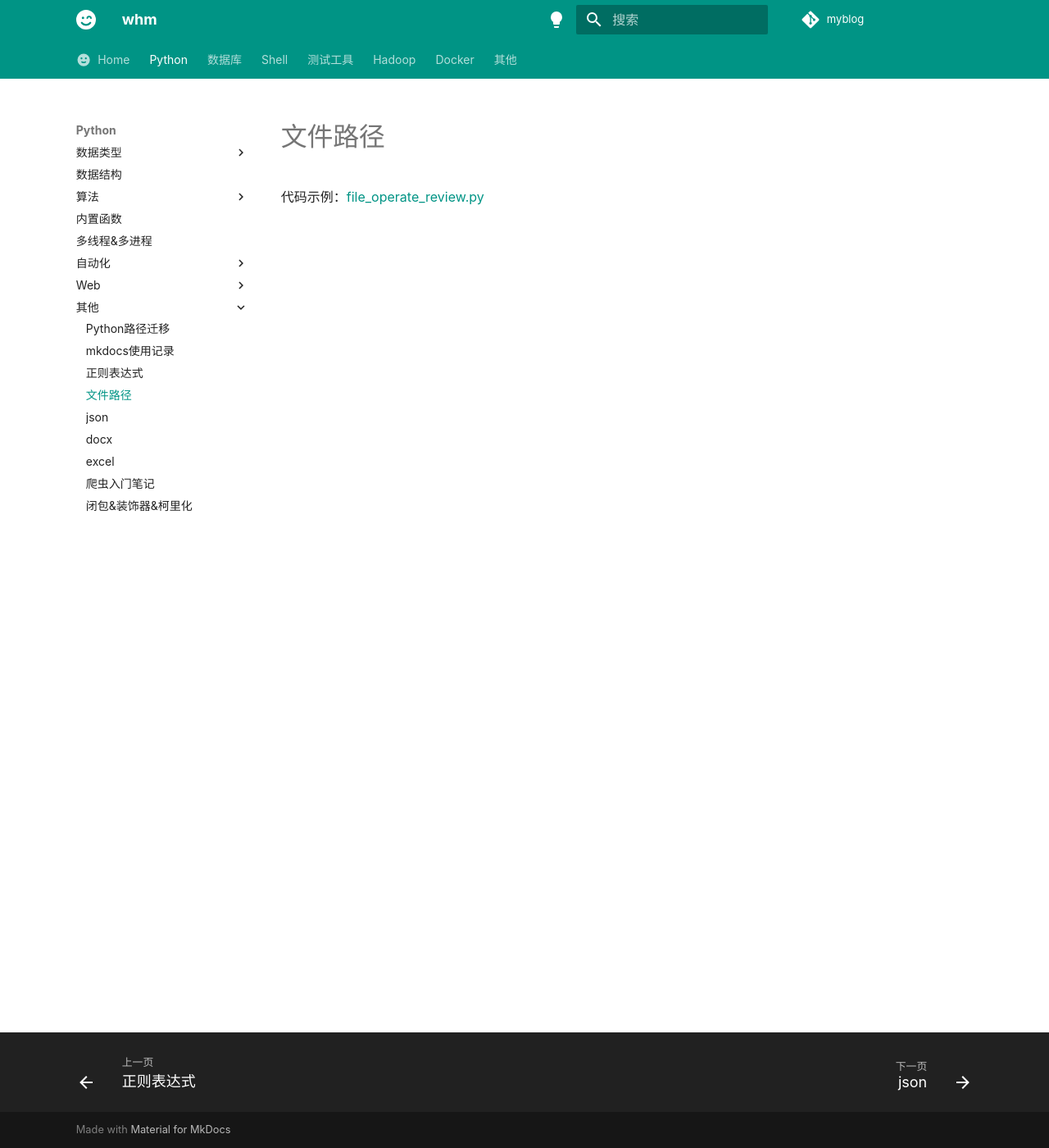
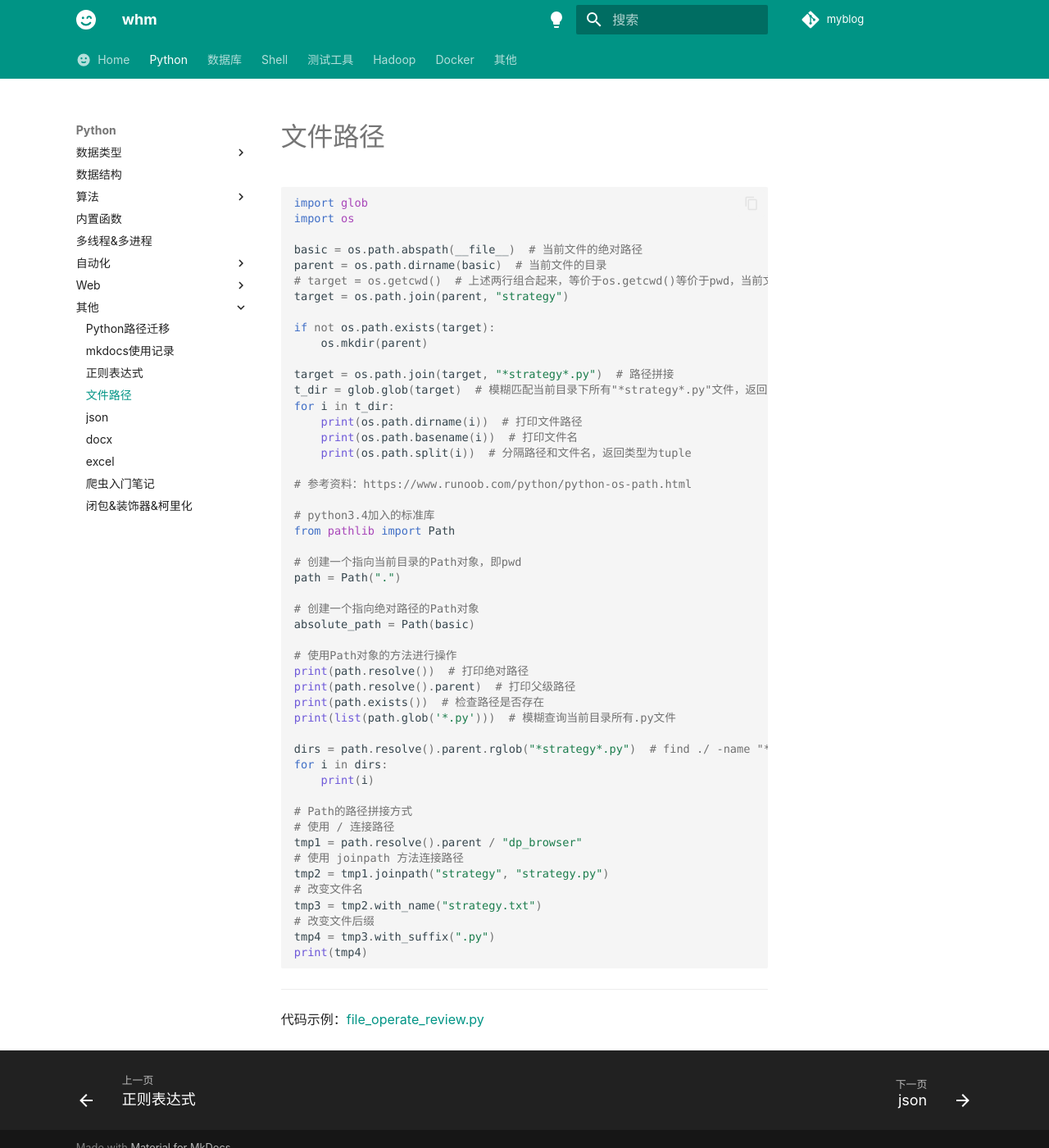
Before and after one commit to Jork-S-B/Jork-S-B.github.io, an MkDocs documentation site: the page built from docs/python/other/pypath.md, in a window 1280 px wide and 1400 px high. Shown: the whole window at 82% size. Built offline with MkDocs 1.6.1 and Material for MkDocs 9.7.7, drawn with Linux system fonts in a browser that asks for light colours; comment, search, counter and statistics services are not loaded.

Commit message:
补充代码示例

````diff
--- a/docs/python/other/pypath.md
+++ b/docs/python/other/pypath.md
@@ -1,2 +1,56 @@
+```python
+import glob
+import os
+
+basic = os.path.abspath(__file__)  # 当前文件的绝对路径
+parent = os.path.dirname(basic)  # 当前文件的目录
+# target = os.getcwd()  # 上述两行组合起来，等价于os.getcwd()等价于pwd，当前文件的目录
+target = os.path.join(parent, "strategy")
+
+if not os.path.exists(target):
+    os.mkdir(parent)
+
+target = os.path.join(target, "*strategy*.py")  # 路径拼接
+t_dir = glob.glob(target)  # 模糊匹配当前目录下所有"*strategy*.py"文件，返回类型为list
+for i in t_dir:
+    print(os.path.dirname(i))  # 打印文件路径
+    print(os.path.basename(i))  # 打印文件名
+    print(os.path.split(i))  # 分隔路径和文件名，返回类型为tuple
+
+# 参考资料：https://www.runoob.com/python/python-os-path.html
+
+# python3.4加入的标准库
+from pathlib import Path
+
+# 创建一个指向当前目录的Path对象，即pwd
+path = Path(".")
+
+# 创建一个指向绝对路径的Path对象
+absolute_path = Path(basic)
+
+# 使用Path对象的方法进行操作
+print(path.resolve())  # 打印绝对路径
+print(path.resolve().parent)  # 打印父级路径
+print(path.exists())  # 检查路径是否存在
+print(list(path.glob('*.py')))  # 模糊查询当前目录所有.py文件
+
+dirs = path.resolve().parent.rglob("*strategy*.py")  # find ./ -name "*strategy*.py"，当前目录及其所有子目录中递归地搜索
+for i in dirs:
+    print(i)
+
+# Path的路径拼接方式
+# 使用 / 连接路径
+tmp1 = path.resolve().parent / "dp_browser"
+# 使用 joinpath 方法连接路径
+tmp2 = tmp1.joinpath("strategy", "strategy.py")
+# 改变文件名
+tmp3 = tmp2.with_name("strategy.txt")
+# 改变文件后缀
+tmp4 = tmp3.with_suffix(".py")
+print(tmp4)
+
+```
+
+---
 
 代码示例：[file_operate_review.py](https://gitee.com/Jork-S-B/basic-auto-test/blob/master/Commons/dp_browser/file_operate_review.py)
````
